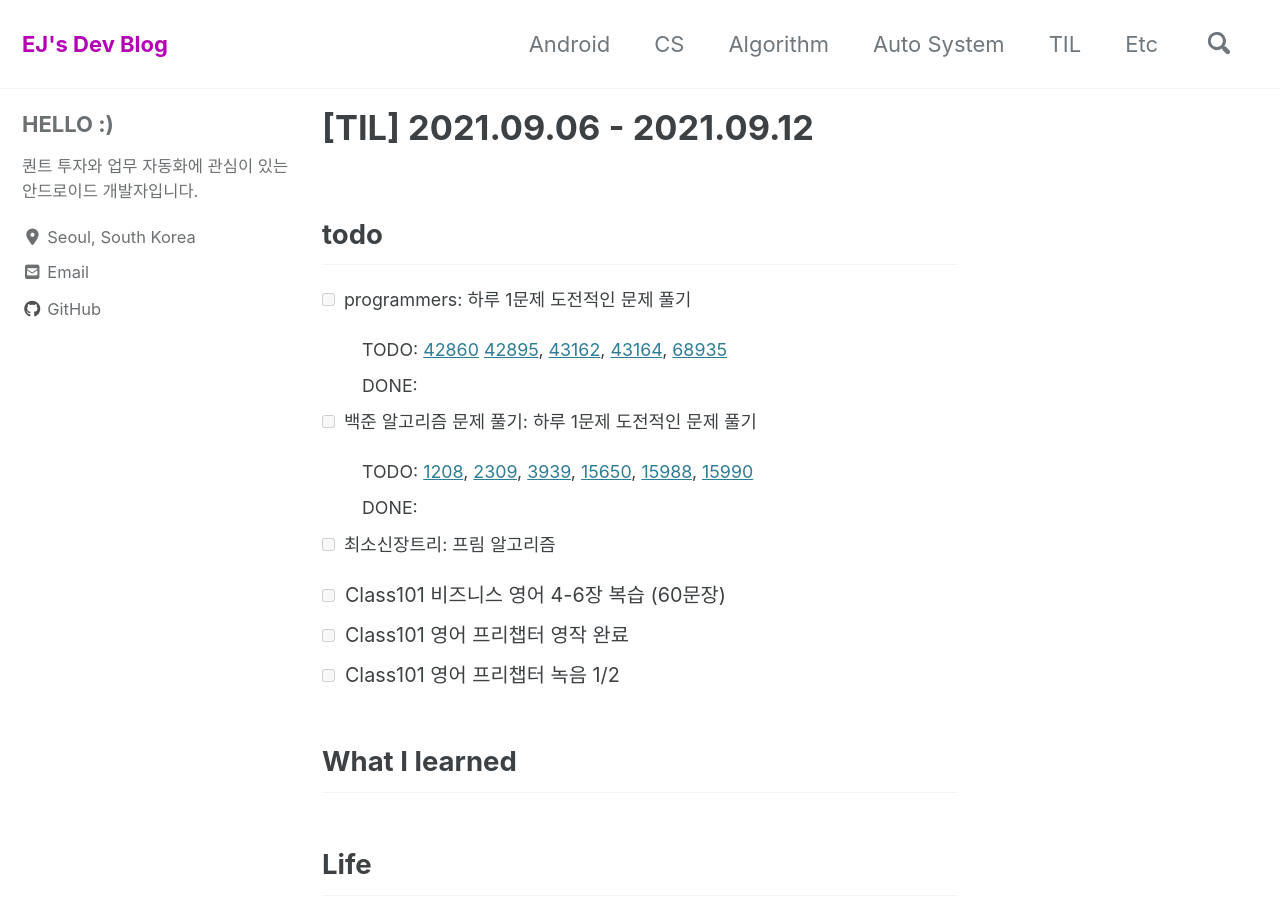
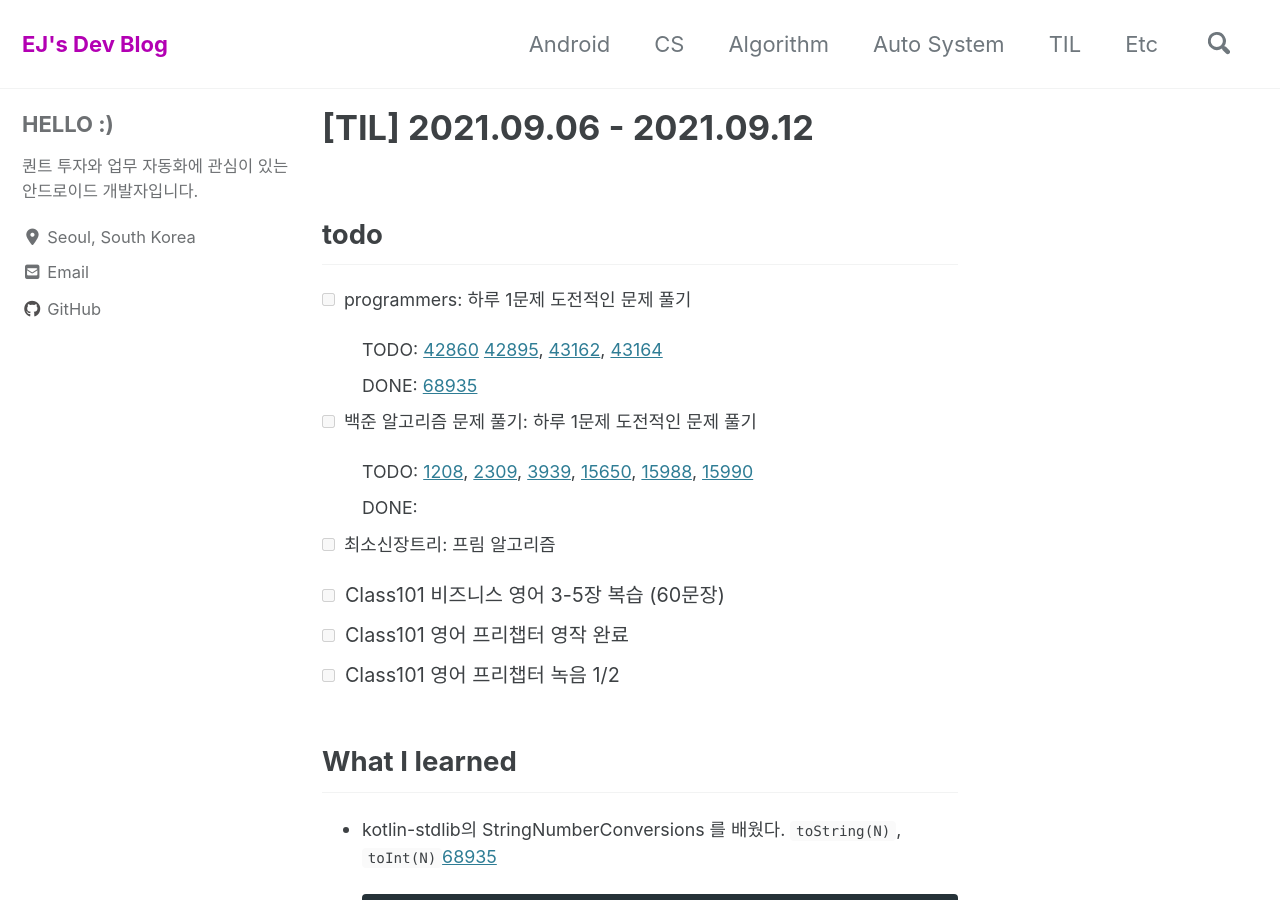
Before and after one commit to dev-eunji/dev-eunji.github.io, a Jekyll site: the page built from _posts/til/2021-09-06-TIL.md, in a window 1280 px wide and 900 px high. Built offline with Jekyll 4.4.1, drawn with Linux system fonts in a browser that asks for light colours; cached includes are drawn as plain includes; nearby versions of some CDN libraries; comment, search, counter and statistics services are not loaded; some of the changed text lies outside the part shown.

Commit message:
[TIL] 20210908

````diff
--- a/_posts/til/2021-09-06-TIL.md
+++ b/_posts/til/2021-09-06-TIL.md
@@ -11,8 +11,8 @@ comments: true
 
 - [ ] programmers: 하루 1문제 도전적인 문제 풀기
 
-  - TODO: [42860](https://programmers.co.kr/learn/courses/30/lessons/42860) [42895](https://programmers.co.kr/learn/courses/30/lessons/42895), [43162](https://programmers.co.kr/learn/courses/30/lessons/43162), [43164](https://programmers.co.kr/learn/courses/30/lessons/43164), [68935](https://programmers.co.kr/learn/courses/30/lessons/68935)
-  - DONE:
+  - TODO: [42860](https://programmers.co.kr/learn/courses/30/lessons/42860) [42895](https://programmers.co.kr/learn/courses/30/lessons/42895), [43162](https://programmers.co.kr/learn/courses/30/lessons/43162), [43164](https://programmers.co.kr/learn/courses/30/lessons/43164)
+  - DONE: [68935](https://programmers.co.kr/learn/courses/30/lessons/68935)
 
 - [ ] 백준 알고리즘 문제 풀기: 하루 1문제 도전적인 문제 풀기
 
@@ -21,10 +21,22 @@ comments: true
 
 - [ ] 최소신장트리: 프림 알고리즘
 
-- [ ] Class101 비즈니스 영어 4-6장 복습 (60문장)
+- [ ] Class101 비즈니스 영어 3-5장 복습 (60문장)
 - [ ] Class101 영어 프리챕터 영작 완료
 - [ ] Class101 영어 프리챕터 녹음 1/2
 
 ## What I learned
 
+- kotlin-stdlib의 StringNumberConversions 를 배웠다. `toString(N)`, `toInt(N)`[68935](https://programmers.co.kr/learn/courses/30/lessons/68935)
+
+  ```kotlin
+  val n = 45
+  val a = n.toString(3)       // 10진수 String -> 3진수 String
+  val b = a. reversed()       // String reverse
+  val c = b.toInt(3)          // 3진수 String -> 10진수 Int
+  println("a: $a, b: $b, c: $c")
+  ```
+
 ## Life
+
+- 일본어세 관심이 생겨서 [유튜브 영상](https://www.youtube.com/watch?v=TOaNd-rjaQg)을 보면서 히라가나를 처음으로 공부했다. 그림처럼 보이던 글자들을 읽을 수 있게 되니까 신기하다 ㅎㅎ
````
